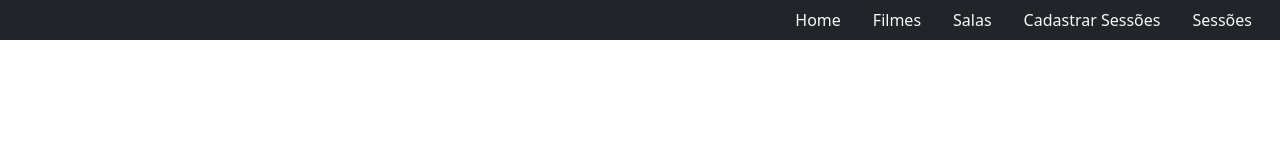
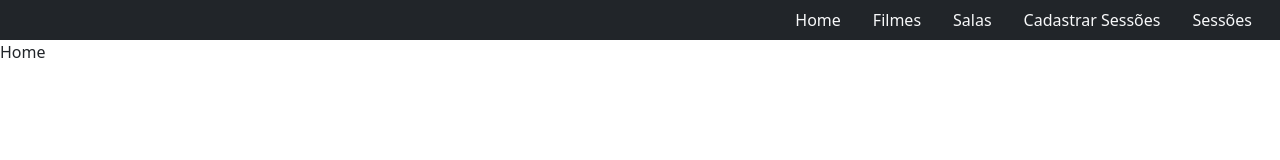
Before and after one commit to cpedrohenrique1/tecno-construcao-cinema-react, a React (Vite) app: page / in a window 1280 px wide. Shown: the top 160 px of the page. Built offline with nearby package versions, Linux system fonts and the light colour scheme.

Commit message:
add: home page and router assigns

```diff
--- /dev/null
+++ b/src/pages/Home.tsx
@@ -0,0 +1,5 @@
+export const Home = () => {
+  return (
+    <div>Home</div>
+  )
+}
```
Also changed, not shown: src/App.tsx (+10 -1 lines).
